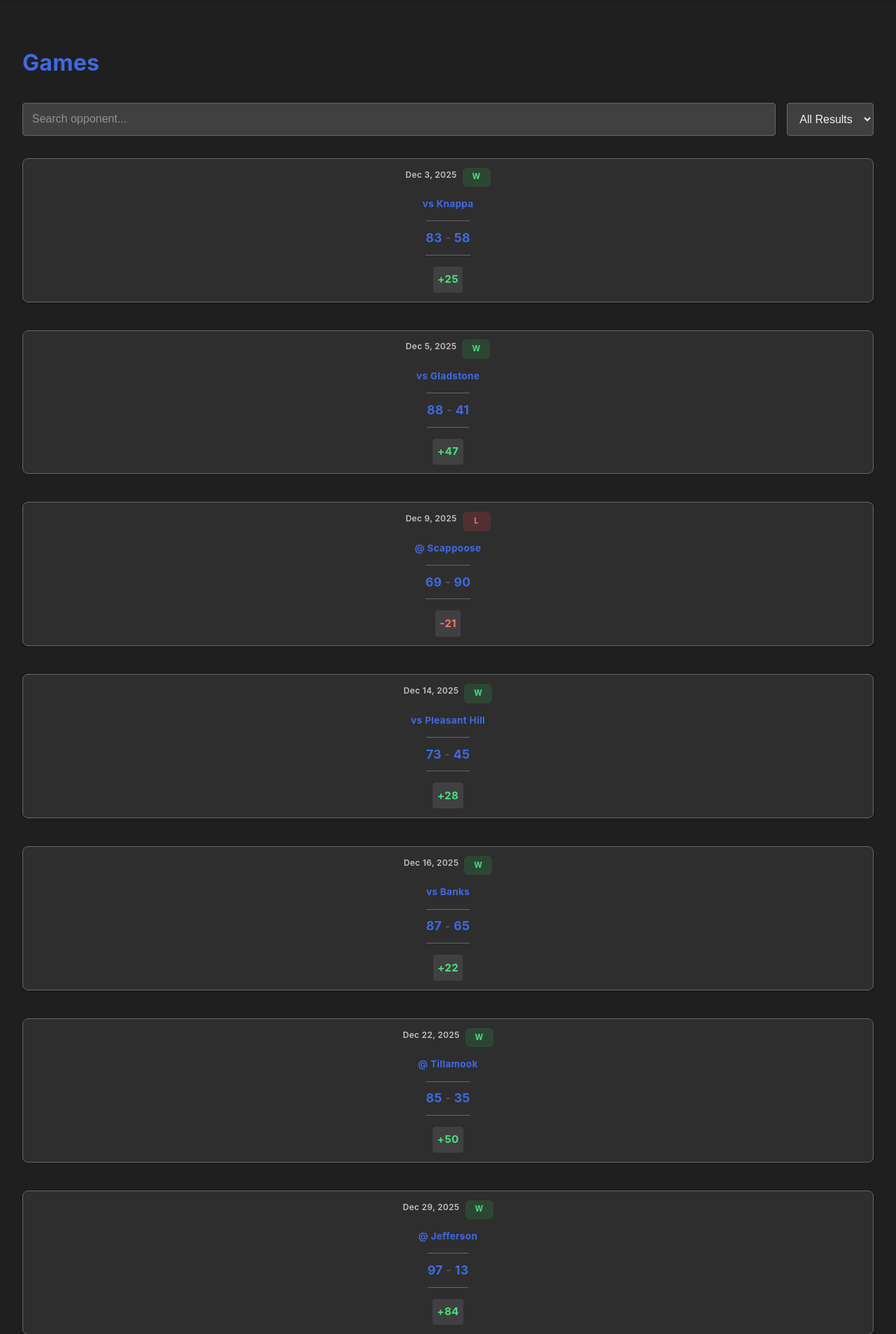
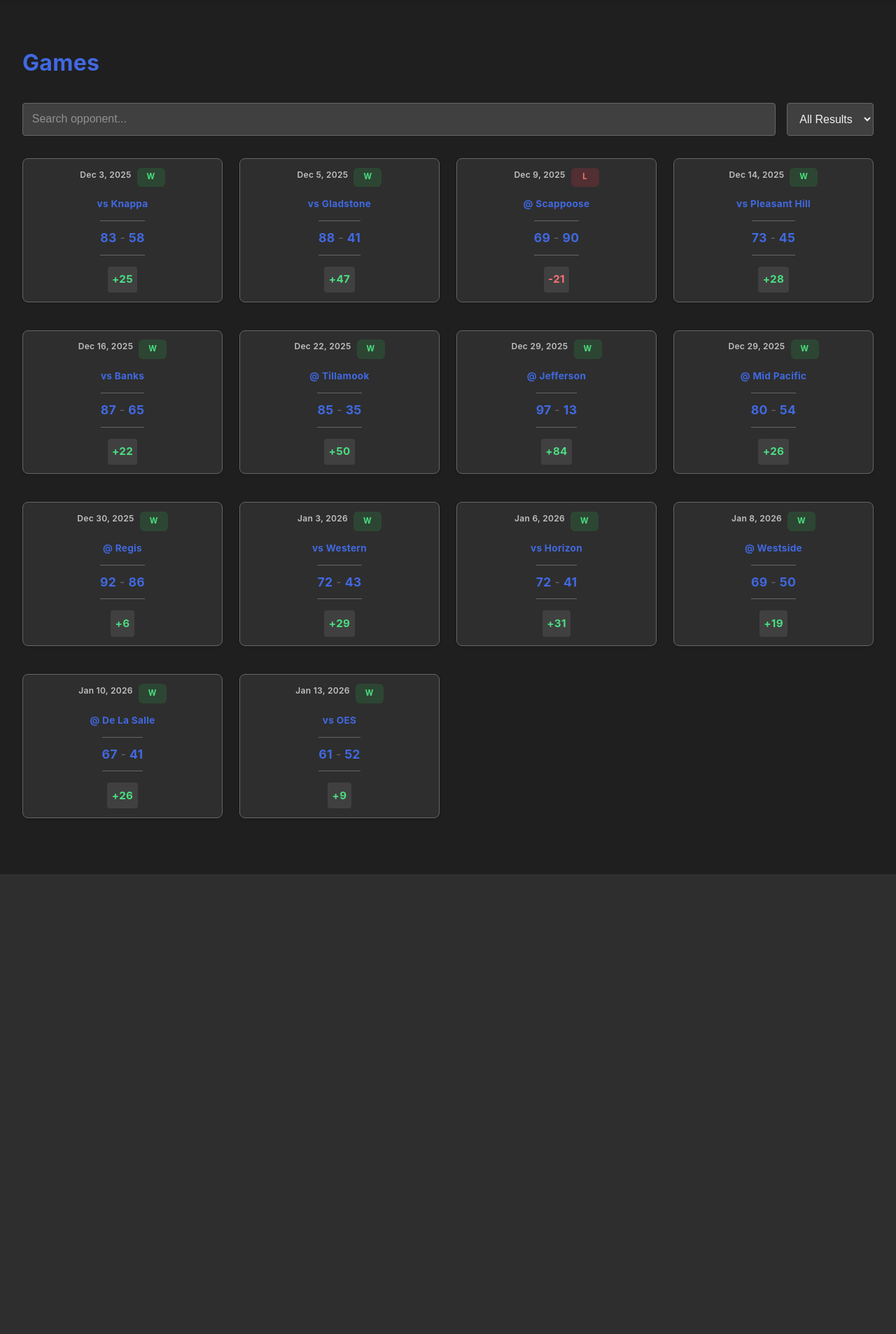
Before and after one commit to Gavino1730/Stats, a Flask app: page /games in a window 1280 px wide. Shown: the part 67-1973 px from the top of the page at 70% size. After the commit the page ends 1316 px from the top, so only its background shows below. Run offline with Flask 3, Linux system fonts and the light colour scheme.

Commit message:
Enhance grid display for games and players containers with !important declaration for improved layout

```diff
--- a/static/style.css
+++ b/static/style.css
@@ -548,13 +548,13 @@ body {
 
 .games-container,
 .players-container {
-    display: grid;
+    display: grid !important;
     gap: 1.5rem;
 }
 
 /* Games Grid */
 .games-container {
-    grid-template-columns: repeat(auto-fit, minmax(250px, 1fr));
+    grid-template-columns: repeat(auto-fit, minmax(250px, 1fr)) !important;
 }
 
 .game-card {
```
